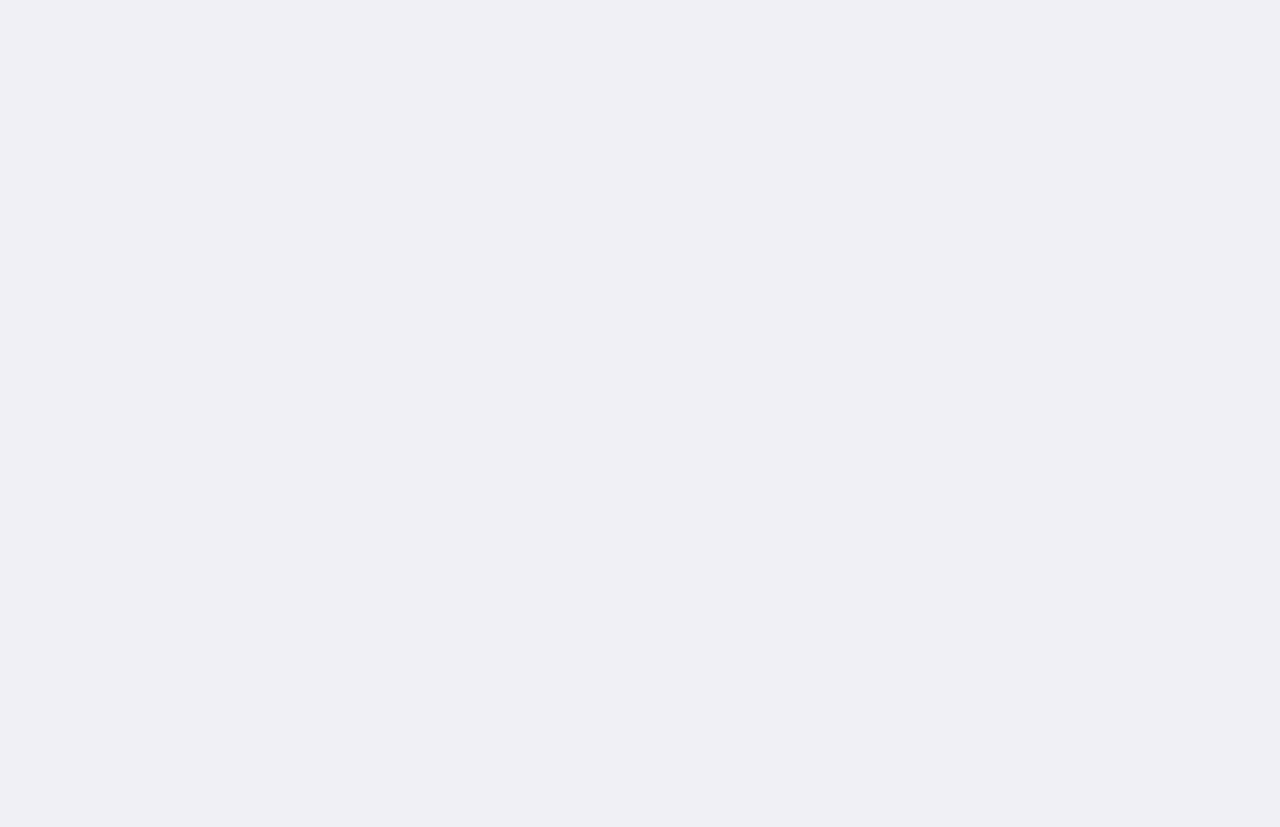
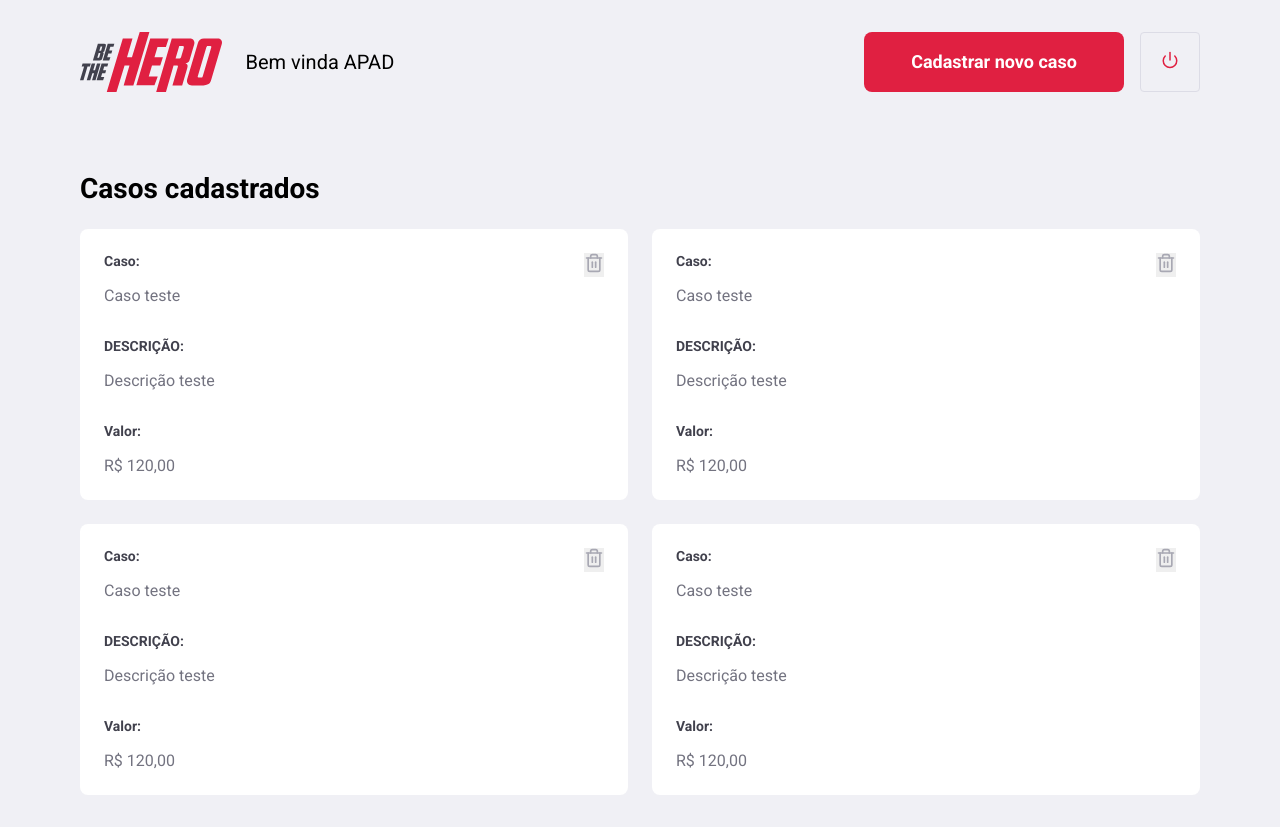
Before and after one commit to nathan-vm/BeTheHero, a React (Create React App) app in the folder Frontend/: page /profile in a window 1280 px wide. Before the commit the page ends 800 px from the top, so only its background shows below. Built offline with nearby package versions, Linux system fonts and the light colour scheme.

Commit message:
registro funcionando com o backend

```diff
--- a/Frontend/package.json
+++ b/Frontend/package.json
@@ -6,6 +6,7 @@
     "@testing-library/jest-dom": "^4.2.4",
     "@testing-library/react": "^9.5.0",
     "@testing-library/user-event": "^7.2.1",
+    "axios": "^0.19.2",
     "react": "^16.13.1",
     "react-dom": "^16.13.1",
     "react-icons": "^3.9.0",
--- a/Frontend/src/global.css
+++ b/Frontend/src/global.css
@@ -28,6 +28,17 @@
     border: 1px solid #dcdce6;
     border-radius: 8px;
     padding: 0 24px;
+}
+
+form textarea{
+    width: 100%;
+    min-height: 140px;
+    color: #333;
+    border: 1px solid #dcdce6;
+    border-radius: 8px;
+    padding: 16px 24px;
+    line-height: 24px;
+    resize: vertical;
 }
 
 .button{
--- /dev/null
+++ b/Frontend/src/pages/NewIncident/index.jsx
@@ -0,0 +1,33 @@
+import React from  'react'
+import {Link} from 'react-router-dom'
+import {FiArrowLeft} from 'react-icons/fi'
+
+import logoImg from '../../assets/logo.svg'
+import './styles.css'
+
+export default function NewIncident(){
+    return (
+        <div className="new-incident-container">
+            <div className="content">
+                <section>
+                    <img src={logoImg} alt="Be The Hero"/>
+
+                    <h1>Cadastrar novo caso</h1>
+                    <p>Descreva o caso detalhadamente para encontrar um herói para resolver isso.</p>
+
+                    <Link className='back-link' to="/profile">
+                        <FiArrowLeft size={16} color="#e02041"/>
+                        Voltar para home
+                    </Link>
+                </section>
+                <form>
+                    <input placeholder='Título do caso'/>
+                    <textarea placeholder='Descrição'/>
+                    <input placeholder='Valor em reais'/>
+
+                    <button type="submit" className='button'>Cadastrar</button>
+                </form>
+            </div>
+        </div>
+    )
+}
--- /dev/null
+++ b/Frontend/src/pages/NewIncident/styles.css
@@ -0,0 +1,52 @@
+.new-incident-container{
+    width: 100%;
+
+    max-width: 1120px;
+    height: 100vh;
+    margin: 0 auto;
+
+    display: flex;
+    align-items: center;
+    justify-content: center;
+}
+
+.new-incident-container .content{
+    width: 100%;
+    padding: 96px;
+    background: #f0f0f5;
+    box-shadow: 0 0 100px rgba(0,0,0,0.1);
+    border-radius: 8px;
+
+    display: flex;
+    justify-content: space-between;
+    align-items: center;
+
+}
+
+.new-incident-container .content section{
+    width: 100%;
+    max-width: 380px;
+
+}
+
+.new-incident-container .content section h1{
+    margin: 64px 0 32px;
+    font-size: 32px;
+}
+
+.new-incident-container .content section p{
+    font-size: 18px;
+    color: #737380;
+    line-height: 32px;
+
+}
+
+.new-incident-container .content form{
+    width: 100%;
+    max-width: 450px;
+}
+
+.new-incident-container .content form input,
+.new-incident-container .content form textarea{
+    margin-top: 8px;
+}
--- /dev/null
+++ b/Frontend/src/pages/Profile/index.jsx
@@ -0,0 +1,64 @@
+import React from 'react'
+import {Link} from 'react-router-dom'
+
+import {FiPower,FiTrash2} from 'react-icons/fi'
+import logoImg from '../../assets/logo.svg'
+import './styles.css'
+
+export default function Profile(){
+    return (
+        <div className="profile-container">
+            <header>
+                <img src={logoImg} alt="Be The Hero"/>
+                <span>Bem vinda APAD</span>
+                <Link className='button' to='/incidents/new'>Cadastrar novo caso</Link>
+                <button type='button'>
+                    <FiPower size={18} color="#e02041"/>
+                </button>
+            </header>
+
+            <h1>Casos cadastrados</h1>
+            <ul>
+                <li>
+                    <strong>Caso:</strong>
+                    <p>Caso teste</p>
+                    <strong>DESCRIÇÃO:</strong>
+                    <p>Descrição teste</p>
+                    <strong>Valor:</strong>
+                    <p>R$ 120,00</p>
+                    <button type='button'><FiTrash2 size={20} color="#a8a8b3"/></button>
+                </li>
+
+                <li>
+                    <strong>Caso:</strong>
+                    <p>Caso teste</p>
+                    <strong>DESCRIÇÃO:</strong>
+                    <p>Descrição teste</p>
+                    <strong>Valor:</strong>
+                    <p>R$ 120,00</p>
+                    <button type='button'><FiTrash2 size={20} color="#a8a8b3"/></button>
+                </li>
+
+                <li>
+                    <strong>Caso:</strong>
+                    <p>Caso teste</p>
+                    <strong>DESCRIÇÃO:</strong>
+                    <p>Descrição teste</p>
+                    <strong>Valor:</strong>
+                    <p>R$ 120,00</p>
+                    <button type='button'><FiTrash2 size={20} color="#a8a8b3"/></button>
+                </li>
+
+                <li>
+                    <strong>Caso:</strong>
+                    <p>Caso teste</p>
+                    <strong>DESCRIÇÃO:</strong>
+                    <p>Descrição teste</p>
+                    <strong>Valor:</strong>
+                    <p>R$ 120,00</p>
+                    <button type='button'><FiTrash2 size={20} color="#a8a8b3"/></button>
+                </li>
+            </ul>
+        </div>
+    )
+}
--- /dev/null
+++ b/Frontend/src/pages/Profile/styles.css
@@ -0,0 +1,89 @@
+.profile-container{
+    width: 100%;
+    max-width: 1180px;
+    padding: 0 30px;
+    margin: 32px auto;
+}
+
+.profile-container header{
+    display: flex;
+    align-items: center;
+}
+
+.profile-container header span{
+    font-size: 20px;
+    margin-left:24px;
+}
+
+.profile-container header img{
+    height: 60px;
+}
+
+.profile-container header a{
+    width: 260px;
+    margin-left: auto;
+    margin-top: 0;
+}
+
+.profile-container header button{
+    width: 60px;
+    height: 60px;
+    border-radius: 4px;
+    border: 1px solid #dcdce6;
+    background: transparent;
+    margin-left: 16px;
+    transition: border-color 0.2s
+}
+
+.profile-container header button:hover{
+    border-color: #999;
+}
+
+.profile-container h1{
+    margin-top: 80px;
+    margin-bottom: 24px;
+}
+
+.profile-container ul{
+    display: grid;
+    grid-template-columns: repeat(2,1fr);
+    grid-gap: 24px;
+    list-style: none;
+
+}
+
+.profile-container ul li{
+    background: #fff;
+    padding: 24px;
+    border-radius: 8px;
+    position: relative;
+
+}
+
+.profile-container ul li button{
+    position: absolute;
+    right: 24px;
+    top: 24px;
+    border: 0;
+    transition: opacity 0.2s;
+}
+
+.profile-container ul li button:hover{
+    opacity: 0.8;
+}
+
+.profile-container ul li strong{
+    display: block;
+    margin-bottom: 16px;
+    color: #41414d;
+}
+
+.profile-container ul li p + strong{
+    margin-top: 32px;
+}
+
+.profile-container ul li p{
+    color: #737380;
+    line-height: 21px;
+    font-size: 16px;
+}
--- a/Frontend/src/pages/Register/index.jsx
+++ b/Frontend/src/pages/Register/index.jsx
@@ -1,10 +1,42 @@
-import React from 'react'
-import {Link} from 'react-router-dom'
+import React ,{useState} from 'react'
+import {Link, useHistory} from 'react-router-dom'
 import {FiArrowLeft} from 'react-icons/fi'
+
 import './styles.css'
 import logoImg from '../../assets/logo.svg'
 
+import api from '../../services/api'
+
 export default function Register(){
+
+    const [name, setName] = useState('')
+    const [email, setEmail] = useState('')
+    const [whatsapp, setWhatsapp] = useState('')
+    const [city, setCity] = useState('')
+    const [uf, setUf] = useState('')
+
+    const history = useHistory()
+
+    async function handleRegister(e){
+        e.preventDefault()
+        const data ={
+            name,
+            email,
+            whatsapp,
+            city,
+            uf,
+        }
+        try{
+            const response = await api.post('ongs',data)
+            alert(`Seu ID de acesso: ${response.data.id}`)
+
+            history.push('/')
+        }catch(err){
+            alert("Erro no cadastro, tente novamente")
+        }
+
+    }
+
     return(
         <div className="register-container">
             <div className="content">
@@ -19,14 +51,29 @@
                         Voltar ao Logon
                     </Link>
                 </section>
-                <form>
-                    <input placeholder='Nome da ONG'/>
-                    <input placeholder='E-mail' type='email'/>
-                    <input placeholder='Whatsapp'/>
+                <form onSubmit={handleRegister}>
+                    <input placeholder='Nome da ONG'
+                        value={name}
+                        onChange={e=>setName(e.target.value)}
+                    />
+                    <input placeholder='E-mail' type='email'
+                        value={email}
+                        onChange={e=>setEmail(e.target.value)}
+                    />
+                    <input placeholder='Whatsapp'
+                        value={whatsapp}
+                        onChange={e=>setWhatsapp(e.target.value)}
+                    />
 
                     <div className="input-grup">
-                        <input placeholder='cidade'/>
-                        <input placeholder='UF' style={{width: 80}}/>
+                        <input placeholder='cidade'
+                            value={city}
+                            onChange={e=>setCity(e.target.value)}
+                        />
+                        <input placeholder='UF' style={{width: 80}}
+                            value={uf}
+                            onChange={e=>setUf(e.target.value)}
+                        />
                     </div>
 
                     <button type="submit" className='button'>Cadastrar</button>
--- a/Frontend/src/routes.js
+++ b/Frontend/src/routes.js
@@ -1,7 +1,10 @@
 import React from 'react';
 import { BrowserRouter,Route,Switch} from 'react-router-dom'
+
 import Logon from './pages/Logon'
 import Register from './pages/Register';
+import Profile from './pages/Profile'
+import NewIncident from './pages/NewIncident';
 
 export default function Routes(){
     return(
@@ -9,6 +12,8 @@
             <Switch>
                 <Route path="/" exact component={Logon}/>
                 <Route path='/register' component={Register}/>
+                <Route path='/profile' component={Profile}/>
+                <Route path='/incidents/new' component={NewIncident}/>
             </Switch>
         </BrowserRouter>
     )
--- /dev/null
+++ b/Frontend/src/services/api.js
@@ -0,0 +1,7 @@
+import axios from 'axios'
+
+const api = axios.create({
+    baseURL: 'http://localhost:3333',
+})
+
+export default api
```
Also changed, not shown: 2 other files (tests, documents, lock files or other folders).
